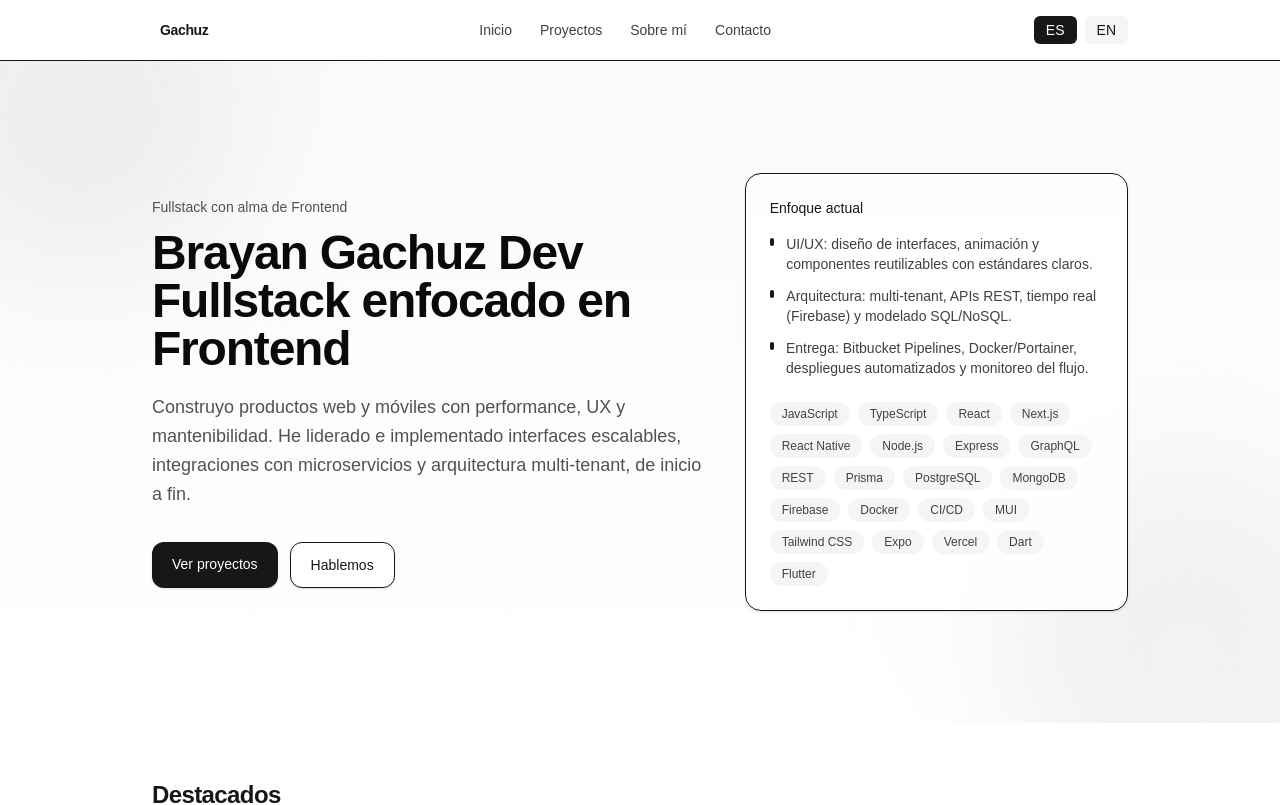
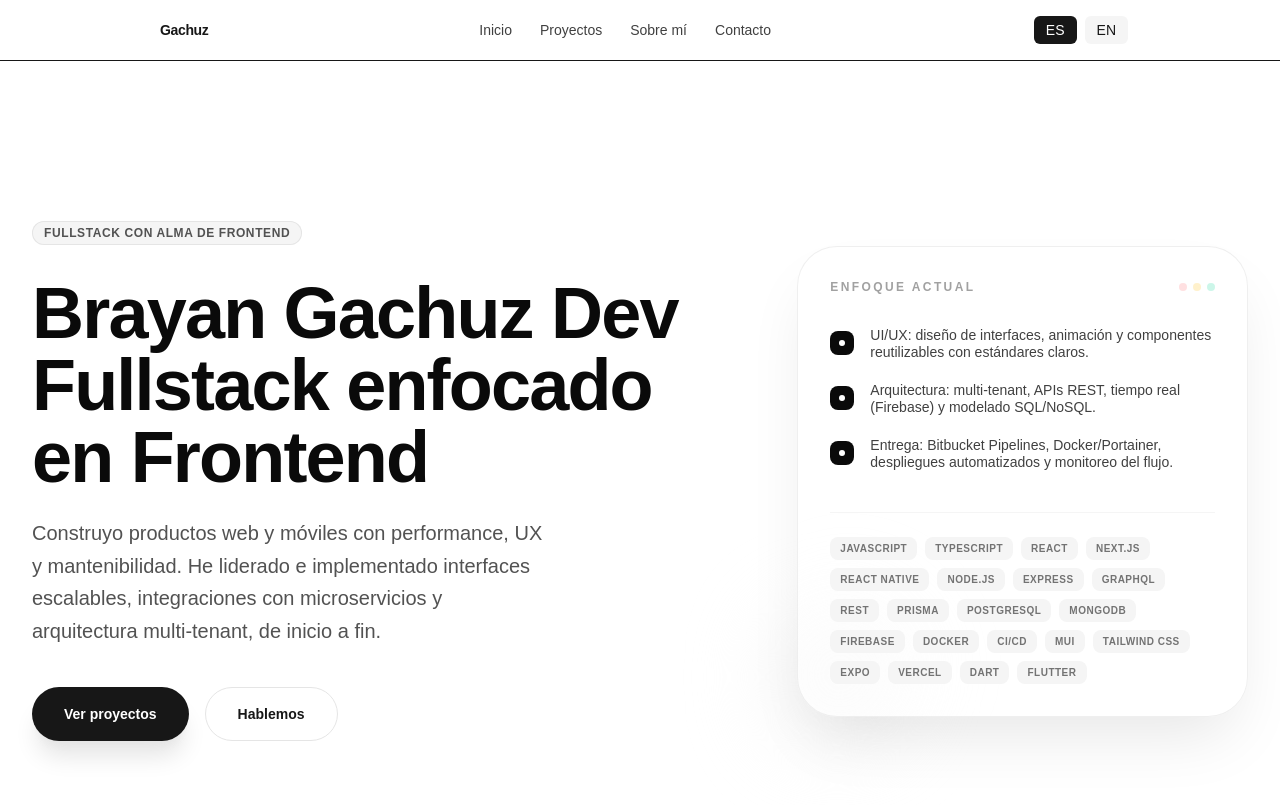
Before and after one commit to BGachuzD/portfolio, a Next.js app: page /1 in a window 1280 px wide. Shown: the top 805 px of the page. Built offline with nearby package versions, Linux system fonts and the light colour scheme.

Commit message:
feat: mejorar el componente Hero con nuevos estilos y optimizaciones de rendimiento

```diff
--- a/src/components/hero/hero.tsx
+++ b/src/components/hero/hero.tsx
@@ -1,85 +1,80 @@
 'use client';
 
 import * as React from 'react';
-import {motion, useReducedMotion, useScroll, useTransform} from 'framer-motion';
-import {useTranslations} from 'next-intl';
+import { motion, useReducedMotion, useScroll, useTransform } from 'framer-motion';
+import { useTranslations } from 'next-intl';
 import { TECNOLOGIESTAGS } from '@/constants/tags';
 
 export default function Hero() {
   const t = useTranslations('home');
   const reduceMotion = useReducedMotion();
 
-  // Scroll progress relativo al Hero para parallax suave
   const ref = React.useRef<HTMLElement | null>(null);
-  const {scrollYProgress} = useScroll({
+  const { scrollYProgress } = useScroll({
     target: ref,
-    offset: ['start start', 'end start']
+    offset: ['start start', 'end start'],
   });
 
-  // Parallax transforms
-  const y1 = useTransform(scrollYProgress, [0, 1], [0, reduceMotion ? 0 : -60]);
-  const y2 = useTransform(scrollYProgress, [0, 1], [0, reduceMotion ? 0 : -120]);
-  const opacity = useTransform(scrollYProgress, [0, 1], [1, 0.65]);
+  const y1 = useTransform(scrollYProgress, [0, 1], [0, reduceMotion ? 0 : -80]);
+  const y2 = useTransform(scrollYProgress, [0, 1], [0, reduceMotion ? 0 : -140]);
+  const opacity = useTransform(scrollYProgress, [0, 1], [1, 0]);
 
   const headline = t('headline');
   const words = React.useMemo(() => headline.split(' '), [headline]);
 
   return (
-    <section ref={ref} id="home" className="relative overflow-hidden">
-      {/* Background */}
-      <div className="absolute inset-0 -z-10">
-        {/* Base gradient */}
-        <div className="absolute inset-0 bg-linear-to-b from-neutral-50 to-white" />
+    <section ref={ref} id="home" className="relative min-h-[90vh] overflow-hidden bg-white dark:bg-neutral-950 transition-colors duration-500">
+      {/* Background Decorativo */}
+      <div className="absolute inset-0 -z-10 overflow-hidden">
+        <div className="absolute inset-0 bg-[radial-gradient(#e5e7eb_1px,transparent_1px)] dark:bg-[radial-gradient(#262626_1px,transparent_1px)] bg-size-[24px_24px] mask-[radial-gradient(ellipse_50%_50%_at_50%_50%,#000_70%,transparent_100%)]" />
 
-        {/* Blobs animados */}
         {!reduceMotion && (
           <>
             <motion.div
               aria-hidden
-              className="absolute -top-24 -left-24 h-80 w-80 rounded-full bg-neutral-200/60 blur-3xl"
-              animate={{x: [0, 18, -10, 0], y: [0, -12, 8, 0]}}
-              transition={{duration: 14, repeat: Infinity, ease: 'easeInOut'}}
-              style={{translateY: y2}}
+              className="absolute -top-24 -left-24 h-400 w-400 rounded-full bg-neutral-100/80 dark:bg-neutral-900/40 blur-[100px]"
+              animate={{ x: [0, 30, -20, 0], y: [0, -20, 20, 0] }}
+              transition={{ duration: 15, repeat: Infinity, ease: 'easeInOut' }}
+              style={{ translateY: y2 }}
             />
             <motion.div
               aria-hidden
-              className="absolute -bottom-28 -right-28 h-96 w-96 rounded-full bg-neutral-200/50 blur-3xl"
-              animate={{x: [0, -14, 12, 0], y: [0, 10, -10, 0]}}
-              transition={{duration: 16, repeat: Infinity, ease: 'easeInOut'}}
-              style={{translateY: y1}}
+              className="absolute top-1/2 -right-24 h-350 w-350 rounded-full bg-neutral-200/50 dark:bg-neutral-800/20 blur-[100px]"
+              animate={{ x: [0, -40, 30, 0], y: [0, 30, -30, 0] }}
+              transition={{ duration: 18, repeat: Infinity, ease: 'easeInOut' }}
+              style={{ translateY: y1 }}
             />
           </>
         )}
       </div>
 
-      {/* Content */}
       <motion.div
-        style={{opacity}}
-        className="mx-auto max-w-5xl px-6 py-20 md:py-28"
+        style={{ opacity }}
+        className="mx-auto max-w-7xl px-6 py-20 md:py-32 lg:px-8 lg:py-40"
       >
-        <div className="grid gap-10 md:grid-cols-12 md:items-center">
-          <div className="md:col-span-7">
-            {/* Eyebrow */}
-            <motion.p
-              initial={reduceMotion ? false : {opacity: 0, y: 10}}
-              animate={reduceMotion ? undefined : {opacity: 1, y: 0}}
-              transition={{duration: 0.35, ease: [0.16, 1, 0.3, 1]}}
-              className="text-sm font-medium text-neutral-600"
+        <div className="grid gap-16 md:grid-cols-12 md:items-center lg:gap-24">
+
+          {/* LADO IZQUIERDO: TEXTO */}
+          <div className="flex flex-col items-center text-center md:col-span-7 md:items-start md:text-left">
+            <motion.span
+              initial={reduceMotion ? false : { opacity: 0, scale: 0.9 }}
+              animate={reduceMotion ? undefined : { opacity: 1, scale: 1 }}
+              transition={{ duration: 0.4 }}
+              className="inline-flex items-center rounded-full bg-neutral-100 dark:bg-neutral-900 px-3 py-1 text-xs font-bold uppercase tracking-wider text-neutral-600 dark:text-neutral-400 ring-1 ring-inset ring-neutral-200 dark:ring-neutral-800"
             >
               {t('eyebrow')}
-            </motion.p>
+            </motion.span>
 
-            {/* Headline */}
-            <h1 className="mt-3 text-4xl font-semibold tracking-tight text-neutral-950 md:text-5xl">
+            <h1 className="mt-8 text-4xl font-extrabold tracking-tight text-neutral-950 dark:text-white sm:text-6xl lg:text-7xl">
               {words.map((w, i) => (
                 <motion.span
                   key={`${w}-${i}`}
-                  initial={reduceMotion ? false : {opacity: 0, y: 14, filter: 'blur(6px)'}}
-                  animate={reduceMotion ? undefined : {opacity: 1, y: 0, filter: 'blur(0px)'}}
+                  initial={reduceMotion ? false : { opacity: 0, y: 20 }}
+                  animate={reduceMotion ? undefined : { opacity: 1, y: 0 }}
                   transition={{
-                    duration: 0.45,
-                    delay: 0.06 * i,
-                    ease: [0.16, 1, 0.3, 1]
+                    duration: 0.5,
+                    delay: 0.05 * i,
+                    ease: [0.21, 1.11, 0.81, 0.99]
                   }}
                   className="inline-block"
                 >
@@ -88,76 +83,87 @@ export default function Hero() {
               ))}
             </h1>
 
-            {/* Subheadline */}
             <motion.p
-              initial={reduceMotion ? false : {opacity: 0, y: 10}}
-              animate={reduceMotion ? undefined : {opacity: 1, y: 0}}
-              transition={{duration: 0.35, delay: 0.25, ease: [0.16, 1, 0.3, 1]}}
-              className="mt-5 text-lg leading-relaxed text-neutral-600"
+              initial={reduceMotion ? false : { opacity: 0, y: 15 }}
+              animate={reduceMotion ? undefined : { opacity: 1, y: 0 }}
+              transition={{ duration: 0.5, delay: 0.3 }}
+              className="mt-6 max-w-lg text-lg leading-relaxed text-neutral-600 dark:text-neutral-400 sm:text-xl"
             >
               {t('subheadline')}
             </motion.p>
 
-            {/* CTAs */}
             <motion.div
-              initial={reduceMotion ? false : {opacity: 0, y: 10}}
-              animate={reduceMotion ? undefined : {opacity: 1, y: 0}}
-              transition={{duration: 0.35, delay: 0.35, ease: [0.16, 1, 0.3, 1]}}
-              className="mt-8 flex flex-wrap gap-3"
+              initial={reduceMotion ? false : { opacity: 0, y: 15 }}
+              animate={reduceMotion ? undefined : { opacity: 1, y: 0 }}
+              transition={{ duration: 0.5, delay: 0.4 }}
+              className="mt-10 flex flex-col gap-4 sm:flex-row"
             >
               <a
                 href="#projects"
-                className="rounded-xl bg-neutral-900 px-5 py-3 text-sm font-medium text-white shadow-sm hover:bg-neutral-800"
+                className="group relative inline-flex items-center justify-center overflow-hidden rounded-full bg-neutral-900 dark:bg-white px-8 py-4 text-sm font-bold text-white dark:text-neutral-950 transition-all hover:scale-105 active:scale-95 shadow-xl shadow-neutral-200 dark:shadow-none"
               >
                 {t('ctaPrimary')}
               </a>
               <a
                 href="#contact"
-                className="rounded-xl border bg-white px-5 py-3 text-sm font-medium text-neutral-900 shadow-sm hover:bg-neutral-50"
+                className="inline-flex items-center justify-center rounded-full border border-neutral-200 dark:border-neutral-800 bg-white dark:bg-transparent px-8 py-4 text-sm font-bold text-neutral-900 dark:text-white transition-all hover:bg-neutral-50 dark:hover:bg-neutral-900"
               >
                 {t('ctaSecondary')}
               </a>
             </motion.div>
           </div>
 
-          {/* Right column: “feature panel” con parallax */}
-          <div className="md:col-span-5">
+          {/* LADO DERECHO: PANEL VISUAL */}
+          <div className="relative md:col-span-5">
             <motion.div
-              initial={reduceMotion ? false : {opacity: 0, y: 16}}
-              animate={reduceMotion ? undefined : {opacity: 1, y: 0}}
-              transition={{duration: 0.5, delay: 0.2, ease: [0.16, 1, 0.3, 1]}}
-              style={!reduceMotion ? {translateY: y1} : undefined}
-              className="rounded-2xl border bg-white/80 p-6 shadow-sm backdrop-blur"
+              initial={reduceMotion ? false : { opacity: 0, x: 20 }}
+              animate={reduceMotion ? undefined : { opacity: 1, x: 0 }}
+              transition={{ duration: 0.6, delay: 0.2 }}
+              style={!reduceMotion ? { translateY: y1 } : undefined}
+              className="relative overflow-hidden rounded-[2.5rem] border border-neutral-200/60 dark:border-neutral-800/60 bg-white/70 dark:bg-neutral-900/70 p-8 shadow-[0_32px_64px_-16px_rgba(0,0,0,0.1)] backdrop-blur-2xl dark:shadow-none"
             >
-              <p className="text-sm font-medium text-neutral-900">
-                {t('panelTitle')}
-              </p>
-              <ul className="mt-4 space-y-3 text-sm text-neutral-700">
-                <li className="flex gap-3">
-                  <span className="mt-1 inline-block h-2 w-2 rounded-full bg-neutral-900" />
-                  <span>{t('panelItem1')}</span>
-                </li>
-                <li className="flex gap-3">
-                  <span className="mt-1 inline-block h-2 w-2 rounded-full bg-neutral-900" />
-                  <span>{t('panelItem2')}</span>
-                </li>
-                <li className="flex gap-3">
-                  <span className="mt-1 inline-block h-2 w-2 rounded-full bg-neutral-900" />
-                  <span>{t('panelItem3')}</span>
-                </li>
+              <div className="flex items-center justify-between">
+                <p className="text-xs font-bold uppercase tracking-[0.2em] text-neutral-400">
+                  {t('panelTitle')}
+                </p>
+                <div className="flex gap-1.5">
+                  <div className="h-2 w-2 rounded-full bg-red-400/20" />
+                  <div className="h-2 w-2 rounded-full bg-amber-400/20" />
+                  <div className="h-2 w-2 rounded-full bg-emerald-400/20" />
+                </div>
+              </div>
+
+              <ul className="mt-8 space-y-5">
+                {[1, 2, 3].map((item) => (
+                  <motion.li
+                    whileHover={{ x: 5 }}
+                    key={item}
+                    className="flex items-start gap-4 group cursor-default"
+                  >
+                    <div className="mt-1 flex h-6 w-6 shrink-0 items-center justify-center rounded-lg bg-neutral-950 dark:bg-white transition-transform group-hover:rotate-12">
+                      <div className="h-1.5 w-1.5 rounded-full bg-white dark:bg-neutral-950" />
+                    </div>
+                    <span className="text-sm font-medium text-neutral-700 dark:text-neutral-300 leading-tight">
+                      {t(`panelItem${item}`)}
+                    </span>
+                  </motion.li>
+                ))}
               </ul>
 
-              <div className="mt-6 flex flex-wrap gap-2">
+              <div className="mt-10 flex flex-wrap gap-2 pt-6 border-t border-neutral-100 dark:border-neutral-800">
                 {TECNOLOGIESTAGS.map((tag) => (
                   <span
                     key={tag}
-                    className="rounded-full bg-neutral-100 px-3 py-1 text-xs text-neutral-700"
+                    className="rounded-lg bg-neutral-100 dark:bg-neutral-800 px-2.5 py-1 text-[10px] font-bold uppercase tracking-wider text-neutral-500 dark:text-neutral-400 transition-colors hover:text-neutral-950 dark:hover:text-white"
                   >
                     {tag}
                   </span>
                 ))}
               </div>
             </motion.div>
+
+            {/* Elemento Decorativo */}
+            <div className="absolute -bottom-6 -left-6 -z-10 h-32 w-32 rounded-full bg-neutral-100 dark:bg-neutral-900 blur-2xl" />
           </div>
         </div>
       </motion.div>
```
